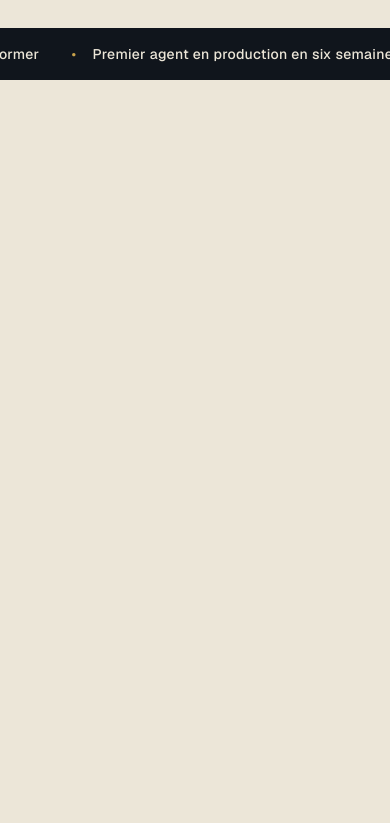
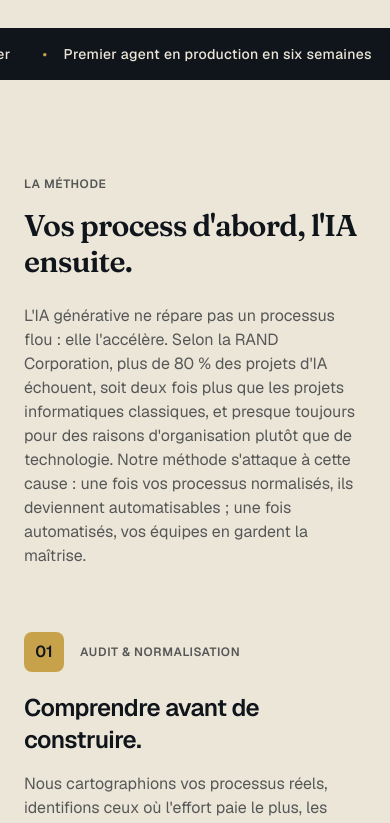
Before and after one commit to Neta02/gaia-site, a Next.js app: page / in a window 390 px wide. Shown: the part 894-1717 px from the top of the page. Before the commit the page ends 974 px from the top, so only its background shows below. Built offline with nearby package versions, Linux system fonts and the light colour scheme.

Commit message:
feat: section methode
Co-Authored-By: Claude Opus 4.8 <noreply@anthropic.com>

```diff
--- a/src/app/page.tsx
+++ b/src/app/page.tsx
@@ -3,6 +3,7 @@ import type { Metadata } from "next";
 import { SiteHeader } from "@/components/sections/site-header";
 import { Hero } from "@/components/sections/hero";
 import { MarqueeBand } from "@/components/sections/marquee-band";
+import { Methode } from "@/components/sections/methode";
 
 export const metadata: Metadata = {
   title: "GAIA | Audit, automatisation et formation IA pour les PME",
@@ -17,6 +18,7 @@ export default function Home() {
       <main id="top" className="flex-1">
         <Hero />
         <MarqueeBand />
+        <Methode />
       </main>
     </>
   );
--- /dev/null
+++ b/src/components/sections/methode.tsx
@@ -0,0 +1,123 @@
+import { Button } from "@/components/ui/button";
+
+type Bloc = {
+  number: string;
+  kicker: string;
+  title: string;
+  body: string;
+  deliverable: string;
+  cta: string;
+  primary?: boolean;
+};
+
+const blocs: Bloc[] = [
+  {
+    number: "01",
+    kicker: "AUDIT & NORMALISATION",
+    title: "Comprendre avant de construire.",
+    body: "Nous cartographions vos processus réels, identifions ceux où l'effort paie le plus, les optimisons et les numérisons. Un processus normalisé est un processus fiable : la seule fondation sur laquelle une automatisation tient dans le temps. Le point de départ : un audit gratuit de deux heures.",
+    deliverable: "un rapport d'audit et vos processus documentés.",
+    cta: "Réserver votre audit gratuit",
+    primary: true,
+  },
+  {
+    number: "02",
+    kicker: "AUTOMATISATION SUR MESURE",
+    title: "Des outils construits pour votre façon de travailler.",
+    body: "Nous développons des agents et des outils sur mesure, adaptés à vos processus et connectés aux logiciels que vous utilisez déjà. Six semaines entre le début de la mission et le premier agent en production, avec des livrables à chaque étape.",
+    deliverable: "le code source et sa documentation.",
+    cta: "Discuter des automatisations possibles pour votre entreprise",
+  },
+  {
+    number: "03",
+    kicker: "FORMATION DES ÉQUIPES",
+    title: "Notre réussite se mesure au jour où vous n'avez plus besoin de nous.",
+    body: "Vos équipes apprennent à piloter, corriger et faire évoluer les outils mis en place, avec les meilleures pratiques du moment. L'autonomie n'est pas un supplément : c'est la troisième étape de la méthode.",
+    deliverable: "des équipes qui pilotent sans nous.",
+    cta: "Former mes équipes",
+  },
+];
+
+function MethodeBloc({ bloc, reverse }: { bloc: Bloc; reverse: boolean }) {
+  return (
+    <div className="grid gap-8 lg:grid-cols-2 lg:items-center lg:gap-12">
+      <div className={reverse ? "lg:order-2" : undefined}>
+        <div className="flex items-center gap-4">
+          <span className="inline-flex size-10 items-center justify-center rounded-lg bg-accent font-semibold text-accent-foreground">
+            {bloc.number}
+          </span>
+          <span className="text-xs font-semibold tracking-wider text-muted-foreground uppercase">
+            {bloc.kicker}
+          </span>
+        </div>
+
+        <h3 className="mt-5 text-2xl font-semibold tracking-tight">
+          {bloc.title}
+        </h3>
+        <p className="mt-4 text-muted-foreground">{bloc.body}</p>
+
+        <div className="mt-5 border-l-2 border-accent pl-4">
+          <p className="text-sm">
+            <span className="font-semibold">Livrable :</span> {bloc.deliverable}
+          </p>
+        </div>
+
+        <div className="mt-6">
+          {/* TODO (sous-tâche 7) : câbler le lien de prise de rendez-vous */}
+          <Button
+            asChild
+            variant={bloc.primary ? "default" : "outline"}
+            className="h-auto py-2 text-left whitespace-normal"
+          >
+            <a href="#">{bloc.cta}</a>
+          </Button>
+        </div>
+      </div>
+
+      <div
+        aria-hidden="true"
+        className={
+          "aspect-[4/3] w-full rounded-xl border border-border bg-muted" +
+          (reverse ? " lg:order-1" : "")
+        }
+      />
+    </div>
+  );
+}
+
+export function Methode() {
+  return (
+    <section
+      id="methode"
+      aria-labelledby="methode-title"
+      className="scroll-mt-20"
+    >
+      <div className="mx-auto max-w-[var(--content-max)] px-[var(--content-gutter)] py-[var(--section-py)]">
+        <p className="text-xs font-semibold tracking-wider text-muted-foreground uppercase">
+          LA MÉTHODE
+        </p>
+        <h2
+          id="methode-title"
+          className="font-display mt-4 max-w-2xl text-3xl font-semibold tracking-tight sm:text-4xl"
+        >
+          Vos process d&apos;abord, l&apos;IA ensuite.
+        </h2>
+        <p className="mt-6 max-w-3xl text-muted-foreground">
+          L&apos;IA générative ne répare pas un processus flou : elle
+          l&apos;accélère. Selon la RAND Corporation, plus de 80 % des projets
+          d&apos;IA échouent, soit deux fois plus que les projets informatiques
+          classiques, et presque toujours pour des raisons d&apos;organisation
+          plutôt que de technologie. Notre méthode s&apos;attaque à cette cause :
+          une fois vos processus normalisés, ils deviennent automatisables ; une
+          fois automatisés, vos équipes en gardent la maîtrise.
+        </p>
+
+        <div className="mt-16 space-y-16">
+          {blocs.map((bloc, i) => (
+            <MethodeBloc key={bloc.number} bloc={bloc} reverse={i % 2 === 1} />
+          ))}
+        </div>
+      </div>
+    </section>
+  );
+}
```
